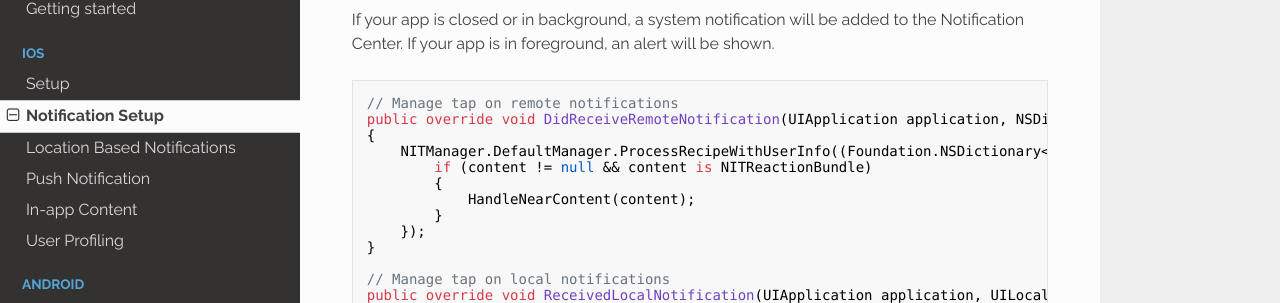
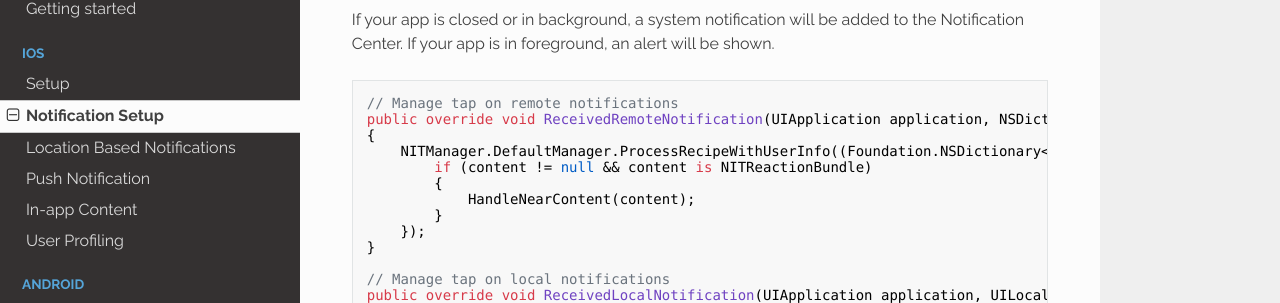
Before and after one commit to nearit/Xamarin-SDK, an MkDocs documentation site: the page built from docs/ios/setup-notifications.md, in a window 1280 px wide and 900 px high, scrolled down 881 px. Shown: the part 149-452 px from the top of the window. Built offline with MkDocs 1.6.1, drawn with Linux system fonts in a browser that asks for light colours; nearby versions of some CDN libraries; old or Windows-style settings are respelled for this version of MkDocs.

Commit message:
iOS fix for remote notifications

````diff
--- a/docs/ios/setup-notifications.md
+++ b/docs/ios/setup-notifications.md
@@ -47,7 +47,7 @@ If your app is in foreground, an alert will be shown.
 
 ```csharp
 // Manage tap on remote notifications
-public override void DidReceiveRemoteNotification(UIApplication application, NSDictionary userInfo, System.Action<UIBackgroundFetchResult> completionHandler)
+public override void ReceivedRemoteNotification(UIApplication application, NSDictionary userInfo)
 {
     NITManager.DefaultManager.ProcessRecipeWithUserInfo((Foundation.NSDictionary<Foundation.NSString, Foundation.NSObject>)userInfo, (content, trackingInfo, error) => {
         if (content != null && content is NITReactionBundle)
````
